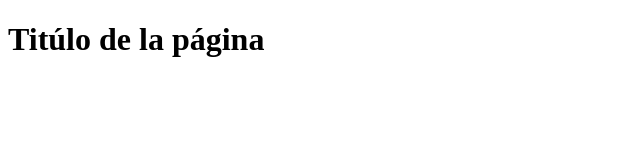
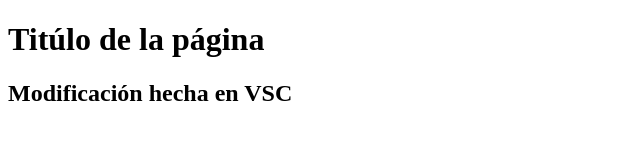
Before and after one commit to Angelo1970/proyecto3, a plain HTML site: page index.html in a window 1280 px wide. Shown: the whole page, without its empty margins (0-640 px from the left). Drawn offline with Linux system fonts and the light colour scheme.

Commit message:
modificación desde VSC

```diff
--- a/index.html
+++ b/index.html
@@ -7,5 +7,7 @@
 </head>
 <body>
     <h1>Titúlo de la página</h1>
+
+    <h2>Modificación hecha en VSC</h2>
 </body>
 </html>
```
